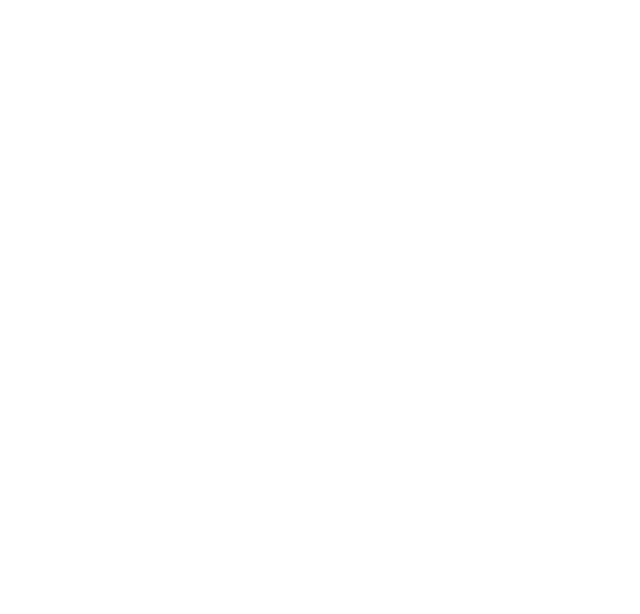
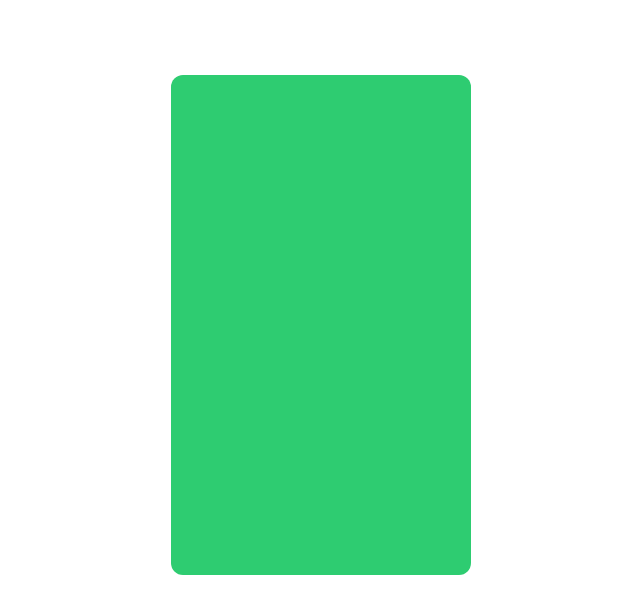
Before and after one commit to briansimiyuj/weather-app-js, a plain HTML site: page index.html in a window 1280 px wide. Shown: the whole page, without its empty margins (319-959 px from the left). Drawn offline with Linux system fonts and the light colour scheme.

Commit message:
Base styles

```diff
--- a/index.html
+++ b/index.html
@@ -9,7 +9,11 @@
 
 <body>
 
+    <div class="container">
 
+
+
+    </div>
 
 </body>
 
--- /dev/null
+++ b/sass/base.scss
@@ -0,0 +1,19 @@
+*{
+    margin: 0;
+    padding: 0;
+    box-sizing: border-box;
+}
+
+body{
+    width: 100%;
+    height: 100%;
+    @include flexBox;
+
+    .container{
+        width: 300px;
+        height: 500px;
+        background-color:  #2ecc71;
+        margin-top: 75px;
+        border-radius: 12px;
+    }
+}
--- /dev/null
+++ b/sass/mixins.scss
@@ -0,0 +1,5 @@
+@mixin flexBox{
+    display: flex;
+    justify-content: center;
+    align-items: center;
+}
--- a/sass/style.scss
+++ b/sass/style.scss
@@ -0,0 +1,2 @@
+@import "./mixins.scss";
+@import "./base.scss";
```
Also changed, not shown: css/style.css, 1 other file.
